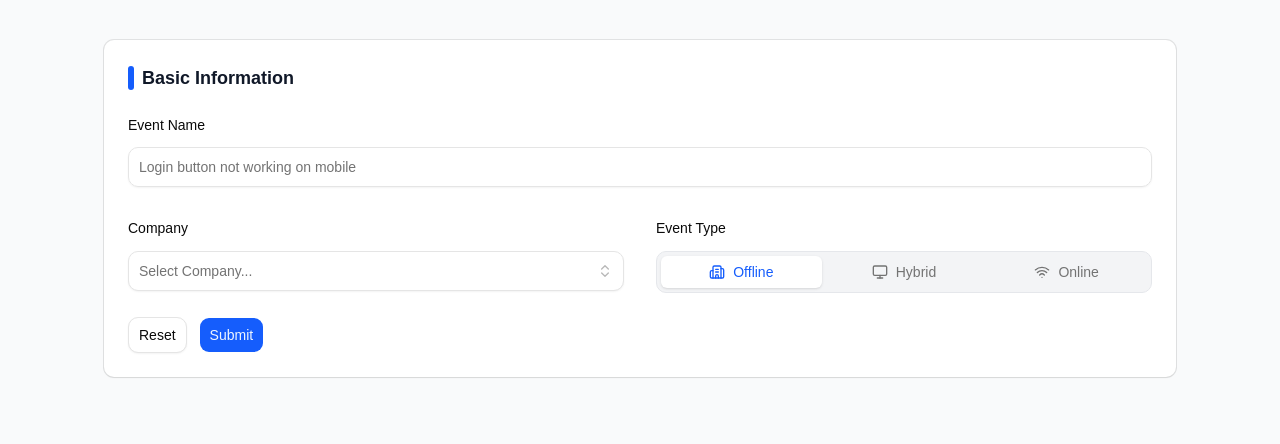
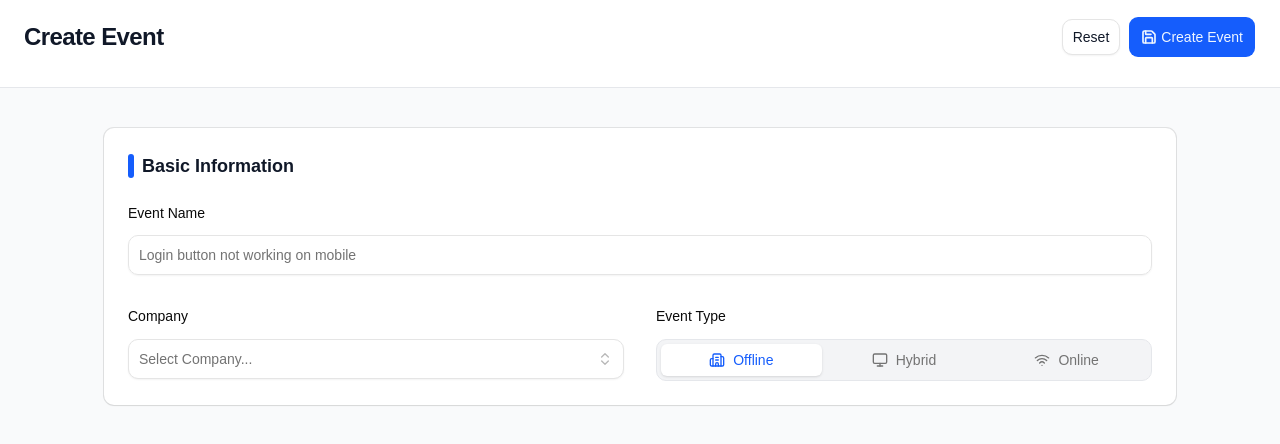
Before and after one commit to ShadowsDuck/Inventech-Event, a React (Vite) app: page /event/create in a window 1280 px wide. Shown: the top 444 px of the page. Built offline with nearby package versions, Linux system fonts and the light colour scheme.

Commit message:
Add Header Create Event

```diff
--- a/src/pages/CreateEvent.tsx
+++ b/src/pages/CreateEvent.tsx
@@ -7,40 +7,23 @@ import { Button } from "@/components/ui/button";
 import {
   Card,
   CardContent,
-  CardDescription,
-  CardFooter,
   CardHeader,
   CardTitle,
 } from "@/components/ui/card";
 import {
   Field,
-  FieldDescription,
   FieldError,
   FieldGroup,
   FieldLabel,
 } from "@/components/ui/field";
 import { Input } from "@/components/ui/input";
-import {
-  InputGroup,
-  InputGroupAddon,
-  InputGroupText,
-  InputGroupTextarea,
-} from "@/components/ui/input-group";
 import FilterSelectCompany from "@/components/ui/filter-select-company";
-import { Tabs, TabsList, TabsTab } from "@/components/ui/tabs";
-import { Building2, Monitor, Wifi } from "lucide-react";
 import { TabEventType } from "@/components/ui/tab-event-type";
 
-// const formSchema = z.object({
-//   title: z
-//     .string()
-//     .min(5, "Bug title must be at least 5 characters.")
-//     .max(32, "Bug title must be at most 32 characters."),
-//   description: z
-//     .string()
-//     .min(20, "Description must be at least 20 characters.")
-//     .max(100, "Description must be at most 100 characters."),
-// });
+import { PageHeader } from "../components/layout/PageHeader";
+import { Save } from "lucide-react";
+
+// const formSchema = z.object({ ... });
 
 export default function CreateEvent() {
   const form = useForm({
@@ -71,6 +54,33 @@ export default function CreateEvent() {
   });
 
   return (
+    <div className="flex min-h-0 flex-1 flex-col">
+      {/* 🔹 Header ด้านบน พร้อมปุ่ม Reset + Create Event */}
+      <PageHeader
+        title="Create Event"
+        countLabel="Create Event"
+        actions={
+          <div className="flex items-center gap-2">
+            <Button
+              type="button"
+              variant="outline"
+              onClick={() => form.reset()}
+            >
+              Reset
+            </Button>
+            <Button
+              size="add"
+              type="submit"
+              form="create-event-form"
+            >
+              <Save size={18} strokeWidth={2.5} />
+              Create Event
+            </Button>
+          </div>
+        }
+      />
+
+      {/* 🔹 เนื้อหา + ฟอร์ม */}
       <div className="flex-1 overflow-y-auto custom-scrollbar p-6 lg:p-10 max-w-6xl mx-auto w-full space-y-8 pb-20">
         <Card>
           <CardHeader>
@@ -89,12 +99,14 @@ export default function CreateEvent() {
             >
               <FieldGroup>
                 <section className="grid grid-cols-1 md:grid-cols-2 gap-8">
+                  {/* Event Name */}
                   <div className="md:col-span-2">
                     <form.Field
                       name="title"
                       children={(field) => {
                         const isInvalid =
-                        field.state.meta.isTouched && !field.state.meta.isValid;
+                          field.state.meta.isTouched &&
+                          !field.state.meta.isValid;
                         return (
                           <Field data-invalid={isInvalid}>
                             <FieldLabel htmlFor={field.name}>
@@ -105,7 +117,9 @@ export default function CreateEvent() {
                               name={field.name}
                               value={field.state.value}
                               onBlur={field.handleBlur}
-                            onChange={(e) => field.handleChange(e.target.value)}
+                              onChange={(e) =>
+                                field.handleChange(e.target.value)
+                              }
                               aria-invalid={isInvalid}
                               placeholder="Login button not working on mobile"
                               autoComplete="off"
@@ -118,10 +132,13 @@ export default function CreateEvent() {
                       }}
                     />
                   </div>
+
+                  {/* Company */}
                   <form.Field name="company">
                     {(field) => {
                       const isInvalid =
-                      field.state.meta.isTouched && !field.state.meta.isValid;
+                        field.state.meta.isTouched &&
+                        !field.state.meta.isValid;
                       return (
                         <Field data-invalid={isInvalid}>
                           <FieldLabel htmlFor={field.name}>Company</FieldLabel>
@@ -137,14 +154,19 @@ export default function CreateEvent() {
                       );
                     }}
                   </form.Field>
+
+                  {/* Event Type */}
                   <form.Field
                     name="type"
                     children={(field) => {
                       const isInvalid =
-                      field.state.meta.isTouched && !field.state.meta.isValid;
+                        field.state.meta.isTouched &&
+                        !field.state.meta.isValid;
                       return (
                         <Field data-invalid={isInvalid}>
-                        <FieldLabel htmlFor={field.name}>Event Type</FieldLabel>
+                          <FieldLabel htmlFor={field.name}>
+                            Event Type
+                          </FieldLabel>
                           <TabEventType
                             value={field.state.value}
                             onChange={field.handleChange}
@@ -160,21 +182,8 @@ export default function CreateEvent() {
               </FieldGroup>
             </form>
           </CardContent>
-        <CardFooter>
-          <Field orientation="horizontal">
-            <Button
-              type="button"
-              variant="outline"
-              onClick={() => form.reset()}
-            >
-              Reset
-            </Button>
-            <Button size="default" type="submit" form="create-event-form">
-              Submit
-            </Button>
-          </Field>
-        </CardFooter>
         </Card>
+      </div>
     </div>
   );
 }
```
Lines whose indentation alone changed are shown as unchanged.
